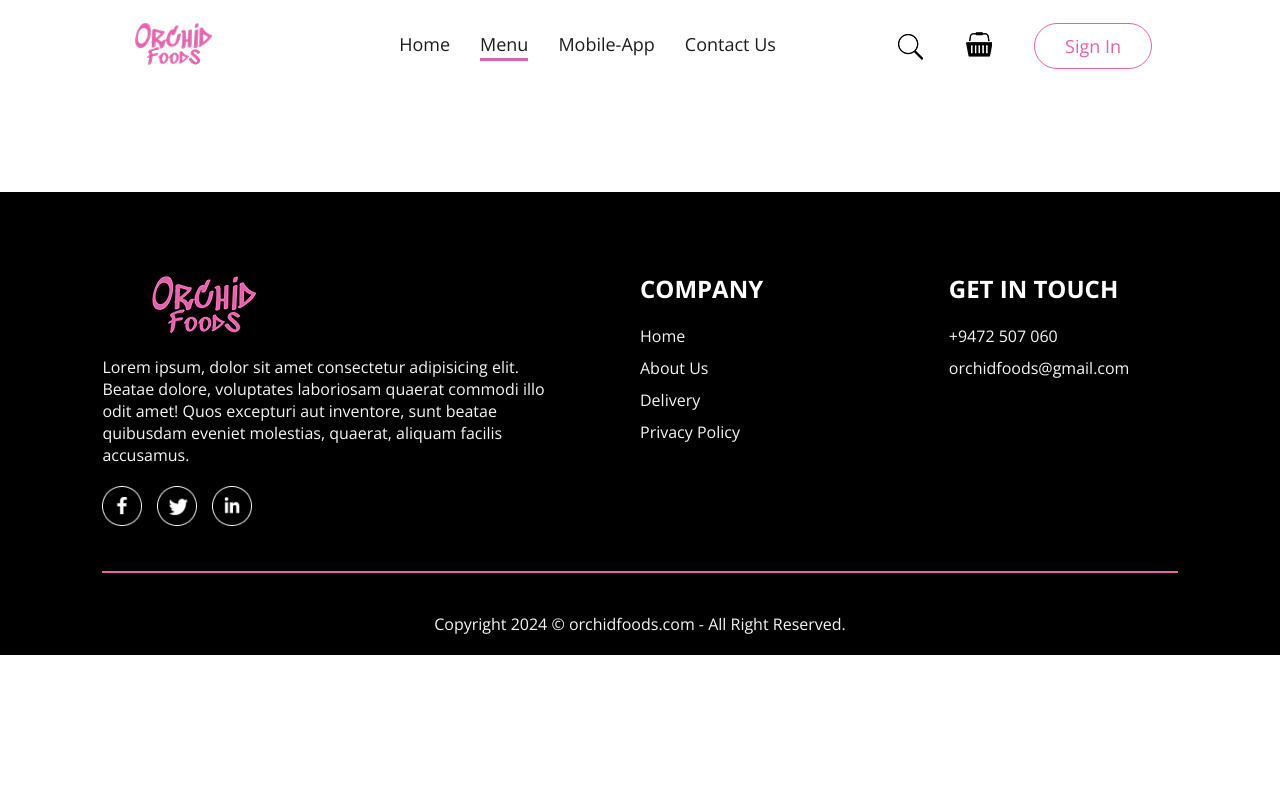
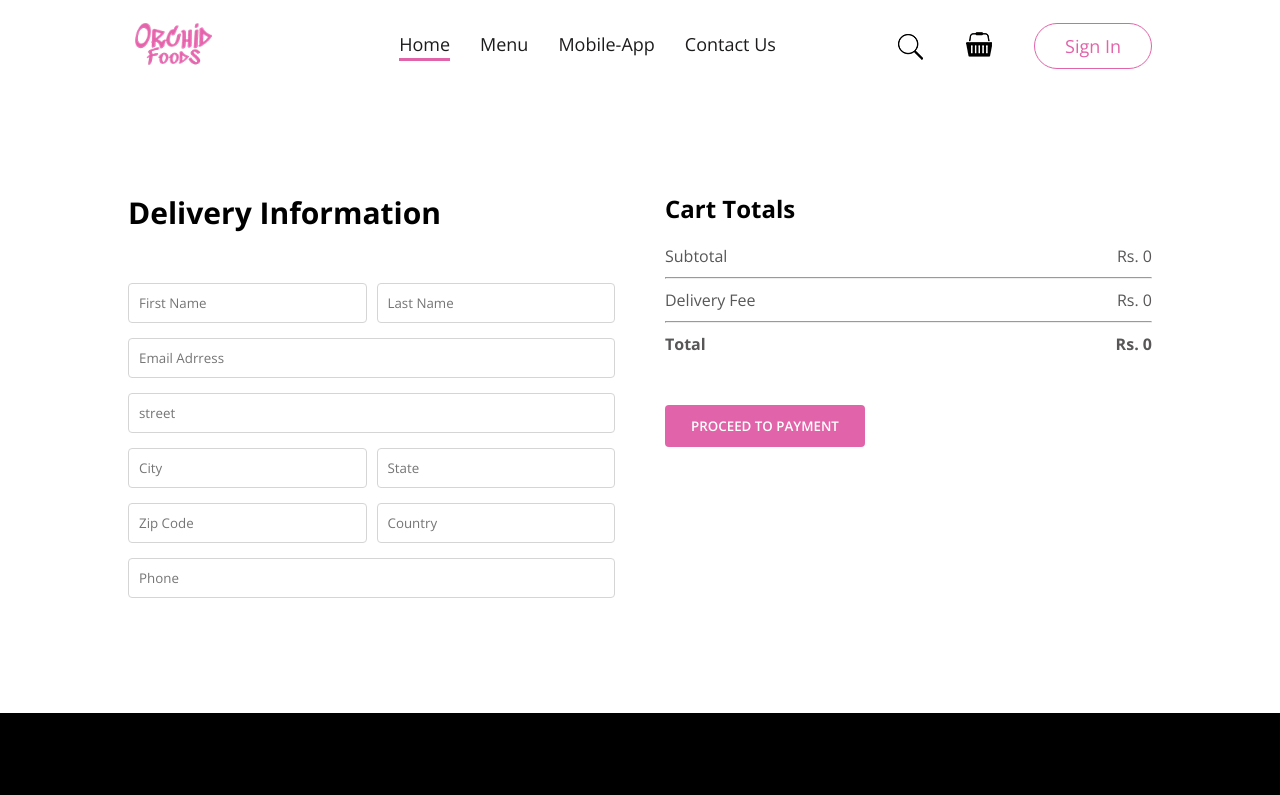
Before and after one commit to prasa-c/OrchidFoods---Frond-end, a React (Vite) app: page /order in a window 1280 px wide. Shown: the top 795 px of the page. Built offline with nearby package versions, Linux system fonts and the light colour scheme; a web font is replaced by a local one.

Commit message:
Front-end completed

```diff
--- a/src/components/Footer/Footer.css
+++ b/src/components/Footer/Footer.css
@@ -47,6 +47,18 @@
     border: none;
 }
 
+.footer-content-left .logo{
+    position: relative;
+    left: 160px;
+}
+
+.footer-content-left {
+    font-weight: 400;
+   display: flex;
+   justify-content: flex-start;
+
+}
+
 @media(max-width:750px){
     .footer-content{
         display: flex;
@@ -59,6 +71,6 @@
     .footer-content-left .logo{
         width: 150px;
         position: relative;
-        left: -30px;
+        left: 95px;
     }
 }
--- a/src/components/Footer/Footer.jsx
+++ b/src/components/Footer/Footer.jsx
@@ -9,8 +9,8 @@ const Footer = () => {
             <div className="footer-content">
                 <div className="footer-content-left">
                     <img src={assets.logo} alt="" className='logo' />
-                    <p>Lorem ipsum, dolor sit amet consectetur adipisicing elit. Beatae dolore, voluptates laboriosam quaerat commodi illo odit amet! Quos excepturi aut inventore, sunt beatae quibusdam eveniet molestias, quaerat, aliquam facilis accusamus.</p>
-                    <div className="footer-social-icons">
+                    <p>Step into OrchidFoods, where culinary artistry meets the elegance of nature's most exquisite flower. Just like the orchid, known for its beauty and diversity, our dishes are crafted with care, creativity, and a touch of sophistication. Whether you're savoring our flavorful appetizers, indulging in our signature mains, or delighting in decadent desserts, every bite tells a story of passion and quality.</p>
+                        <div className="footer-social-icons">
                         <img src={assets.facebook_icon} alt="" />
                         <img src={assets.twitter_icon} alt="" />
                         <img src={assets.linkedin_icon} alt="" />
--- a/src/components/Navbar/Navbar.jsx
+++ b/src/components/Navbar/Navbar.jsx
@@ -6,7 +6,7 @@ import { StoreContext } from '../../context/StoreContext';
 
 const Navbar = ({setShowLogin}) => {
 
-    const [menu, setMenu] = useState("menu");
+    const [menu, setMenu] = useState("home");
 
     const {getTotalCartAmount} = useContext(StoreContext);
 
--- a/src/pages/Cart/Cart.jsx
+++ b/src/pages/Cart/Cart.jsx
@@ -1,10 +1,13 @@
 import React, {useContext} from 'react'
 import './Cart.css'
 import {StoreContext} from '../../context/StoreContext'
+import { useNavigate } from 'react-router-dom';
 
 const Cart = () => {
 
   const {cartItems, food_list, removeFromCart, getTotalCartAmount} = useContext(StoreContext);
+
+  const navigate = useNavigate();
   return (
     <div className='cart'>
         <div className="cart-items">
@@ -33,9 +36,6 @@ const Cart = () => {
                 </div>
                 <hr />
               </div>
-
-
-
               )
             }
           })}
@@ -51,15 +51,15 @@ const Cart = () => {
               <hr />
               <div className="cart-total-details">
                 <p>Delivery Fee</p>
-                <p>Rs. {100}</p>
+                <p>Rs. {getTotalCartAmount()===0?0:'100'}</p>
               </div>
               <hr />
               <div className="cart-total-details">
                 <b>Total</b>
-                <b>Rs. {getTotalCartAmount()+100}</b>
+                <b>Rs. {getTotalCartAmount()===0?0:getTotalCartAmount()+100}</b>
               </div>
             </div>
-            <button>PROCEED TO CHECKOUT</button>
+            <button onClick={()=>navigate('/order')}>PROCEED TO CHECKOUT</button>
           </div>
           <div className="cart-promocode">
             <div>
--- a/src/pages/PlaceOrder/PlaceOrder.css
+++ b/src/pages/PlaceOrder/PlaceOrder.css
@@ -0,0 +1,41 @@
+.place-order{
+    display: flex;
+    align-items: start;
+    justify-content: space-between;
+    gap: 50px;
+    margin-top: 100px;
+}
+
+.place-order-left{
+    width: 100%;
+    max-width: max(30%, 500px);
+}
+
+.place-order-left .title{
+    font-size: 30px;
+    font-weight: 700;
+    margin-bottom: 50px;
+}
+
+.place-order-left input{
+    margin-bottom: 15px;
+    width: 100%;
+    padding: 10px;
+    border: 1px solid rgb(213, 213, 213);
+    border-radius: 4px;
+    outline-color: #de529f;
+}
+
+.place-order-left .multi-fields{
+    display: flex;
+    gap: 10px;
+}
+
+.place-order-right{
+    width: 100%;
+    max-width: max(40%, 500px);
+}
+
+.place-order .cart-total button{
+    margin-top: 30px;
+}
--- a/src/pages/PlaceOrder/PlaceOrder.jsx
+++ b/src/pages/PlaceOrder/PlaceOrder.jsx
@@ -1,11 +1,55 @@
-import React from 'react'
+import React, {useContext} from 'react'
 import './PlaceOrder.css'
+import { StoreContext } from '../../context/StoreContext'
 
 const PlaceOrder = () => {
+  const {getTotalCartAmount} = useContext(StoreContext);
   return (
-    <div>
+    <form className="place-order">
+      <div className="place-order-left">
+        <p className="title">Delivery Information</p>
+        <div className="multi-fields">
+          <input type="text" placeholder='First Name'/>
+          <input type="text" placeholder='Last Name'/>
+        </div>
+        <input type="email" placeholder='Email Adrress'/>
+        <input type="text" placeholder='street'/>
+        <div className="multi-fields">
+          <input type="text" placeholder='City'/>
+          <input type="text" placeholder='State'/>
+        </div>
+        <div className="multi-fields">
+          <input type="text" placeholder='Zip Code'/>
+          <input type="text" placeholder='Country'/>
+        </div>
+        <input type="text" placeholder='Phone'/>
+      </div>
+      <div className="place-order-right">
+      <div className="cart-total">
+            <h2>Cart Totals</h2>
+            <div>
+              <div className="cart-total-details">
+                <p>Subtotal</p>
+                <p>Rs. {getTotalCartAmount()}</p>
+              </div>
+              <hr />
+              <div className="cart-total-details">
+                <p>Delivery Fee</p>
+                <p>Rs. {getTotalCartAmount()===0?0:'100'}</p>
+              </div>
+              <hr />
+              <div className="cart-total-details">
+                <b>Total</b>
+                <b>Rs. {getTotalCartAmount()===0?0:getTotalCartAmount()+100}</b>
+              </div>
+            </div>
+            <button>PROCEED TO PAYMENT</button>
+          </div>
 
-    </div>
+      </div>
+
+    </form>
+
   )
 }
 
```
